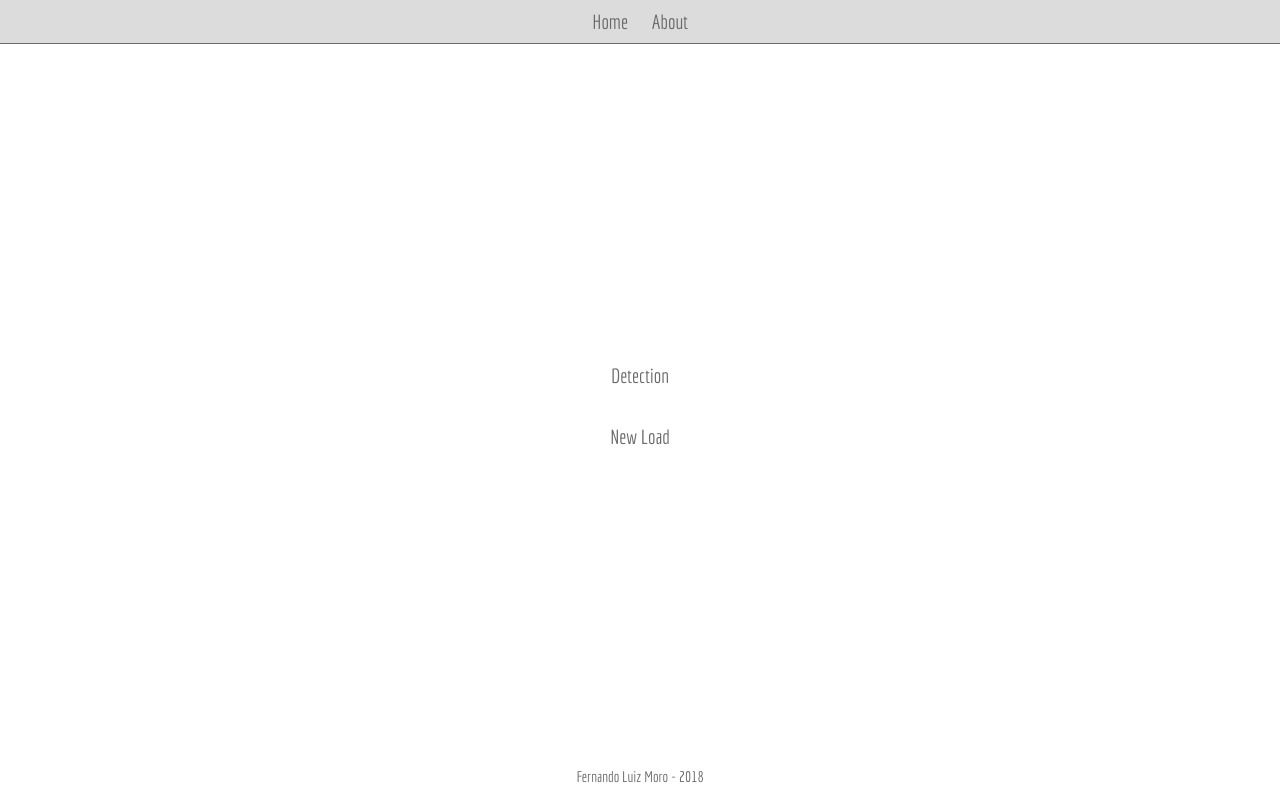
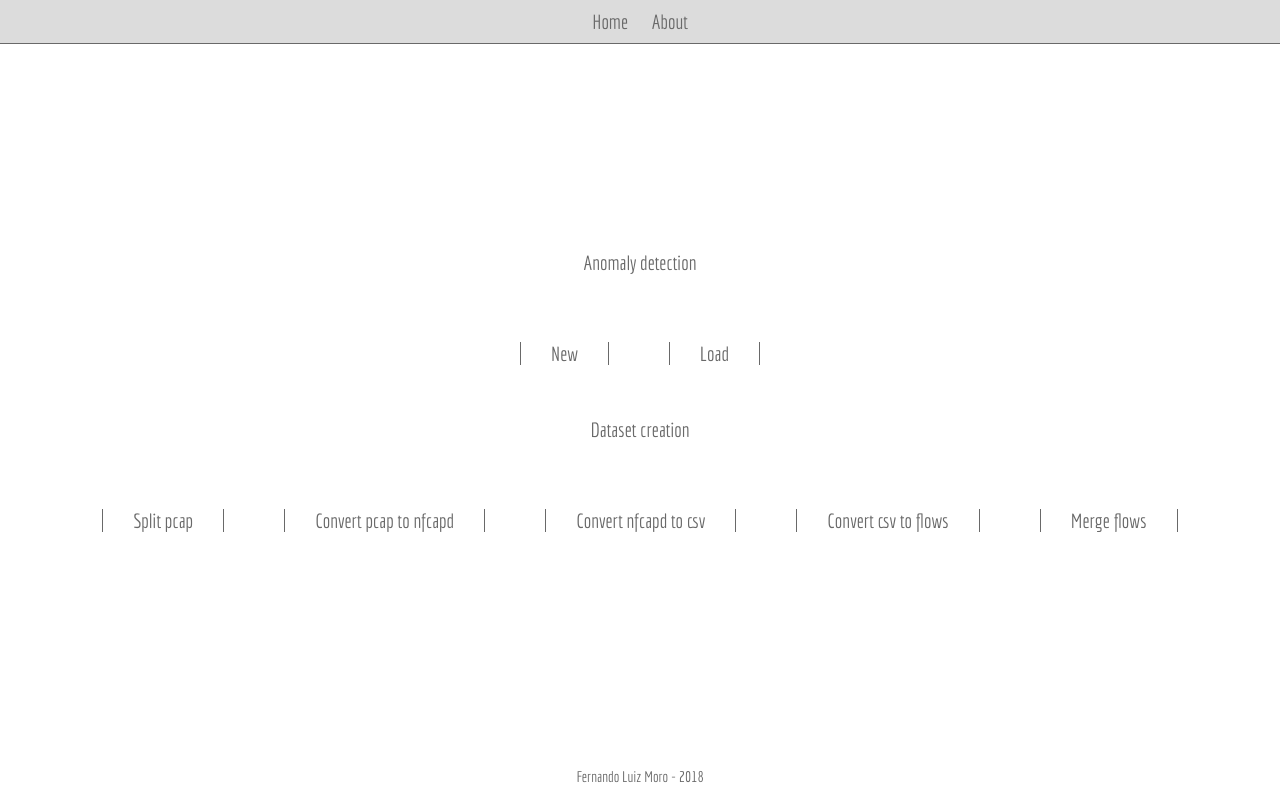
Before and after one commit to fnnmoro/intrusion_prevention_system, a Flask app: page / in a window 1280 px wide. Run offline with Flask 2, Linux system fonts and the light colour scheme; parts of the project's set-up code (start-up, migrations or seed data) failed here and were passed over.

Commit message:
Add the dataset creation option in the interface
This new option allow performed many steps to create a dataset to be
used in the anomaly detection.

```diff
--- a/core/templates/home.html
+++ b/core/templates/home.html
@@ -3,10 +3,20 @@
 {% block title %}Home{% endblock%}
 
 {% block content %}
-    <p>Detection</p>
+    <p>Anomaly detection</p>
     <br>
-    <div id='option'>
-        <a class='detect' href='{{ url_for("train.datasets") }}'>New</a>
-        <a class='detect' href='{{ url_for("train.load") }}'>Load</a>
+    <div class='option'>
+        <a class='main_choose' href='{{ url_for("train.datasets") }}'>New</a>
+        <a class='main_choose' href='{{ url_for("train.load") }}'>Load</a>
+    </div>
+    <br>
+    <p>Dataset creation</p>
+    <br>
+    <div class='option'>
+        <a class='main_choose' href='{{ url_for("creation.content", function="split_pcap", dir="pcap") }}'>Split pcap</a>
+        <a class='main_choose' href='{{ url_for("creation.content", function="convert_pcap_nfcapd", dir="pcap") }}'>Convert pcap to nfcapd</a>
+        <a class='main_choose' href='{{ url_for("creation.content", function="convert_nfcapd_csv", dir="nfcapd") }}'>Convert nfcapd to csv</a>
+        <a class='main_choose' href='{{ url_for("creation.content", function="convert_csv_flows", dir="csv") }}'>Convert csv to flows</a>
+        <a class='main_choose' href='{{ url_for("creation.content", function="merge_flows", dir="csv") }}'>Merge flows</a>
     </div>
 {% endblock %}
```
